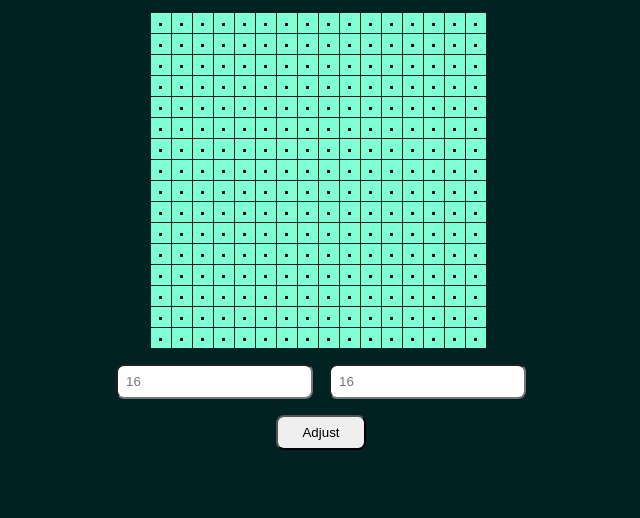
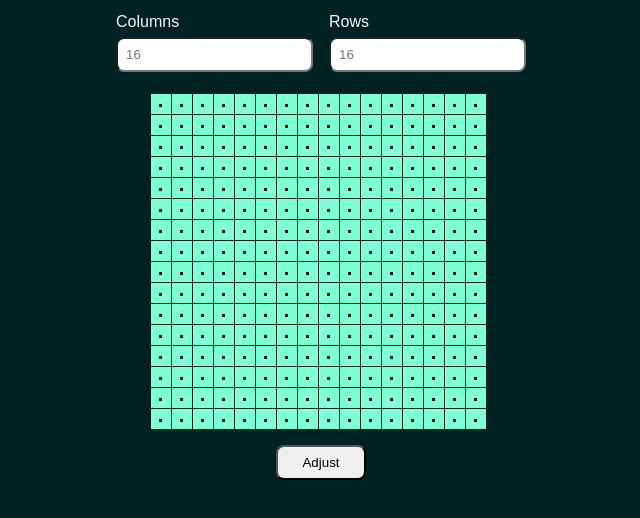
Before and after one commit to katakatari/odin-p03-etch-a-sketch, a plain HTML site: page index.html in a window 1280 px wide. Shown: the part 80-598 px from the top of the page, without its empty margins (319-959 px from the left). Drawn offline with Linux system fonts and the light colour scheme.

Commit message:
feat: columns and rows input label for clarity

```diff
--- a/index.html
+++ b/index.html
@@ -12,12 +12,21 @@
 <body>
   <main>
     <h1>Etch a Sketch</h1>
-    <div class="canvas"></div>
 
     <div class="input-grid">
-      <input type="text" name="cols" placeholder="16">
-      <input type="text" name="rows" placeholder="16">
+      <div class="container">
+        <label for="cols">Columns</label>
+        <input type="text" name="cols" placeholder="16">
+        <p class="default-value"></p>
+      </div>
+      <div class="container">
+        <label for="rows">Rows</label>
+        <input type="text" name="rows" placeholder="16">
+        <p class="default-value"></p>
+      </div>
     </div>
+
+    <div class="canvas"></div>
     <button>Adjust</button>
   </main>
 </body>
--- a/styles.css
+++ b/styles.css
@@ -57,6 +57,13 @@ input {
   margin: auto;
 }
 
+.input-grid .container {
+  display: flex;
+  flex-direction: column;
+  gap: 6px;
+
+}
+
 button {
   max-width: fit-content;
   display: inline-flex;
```
